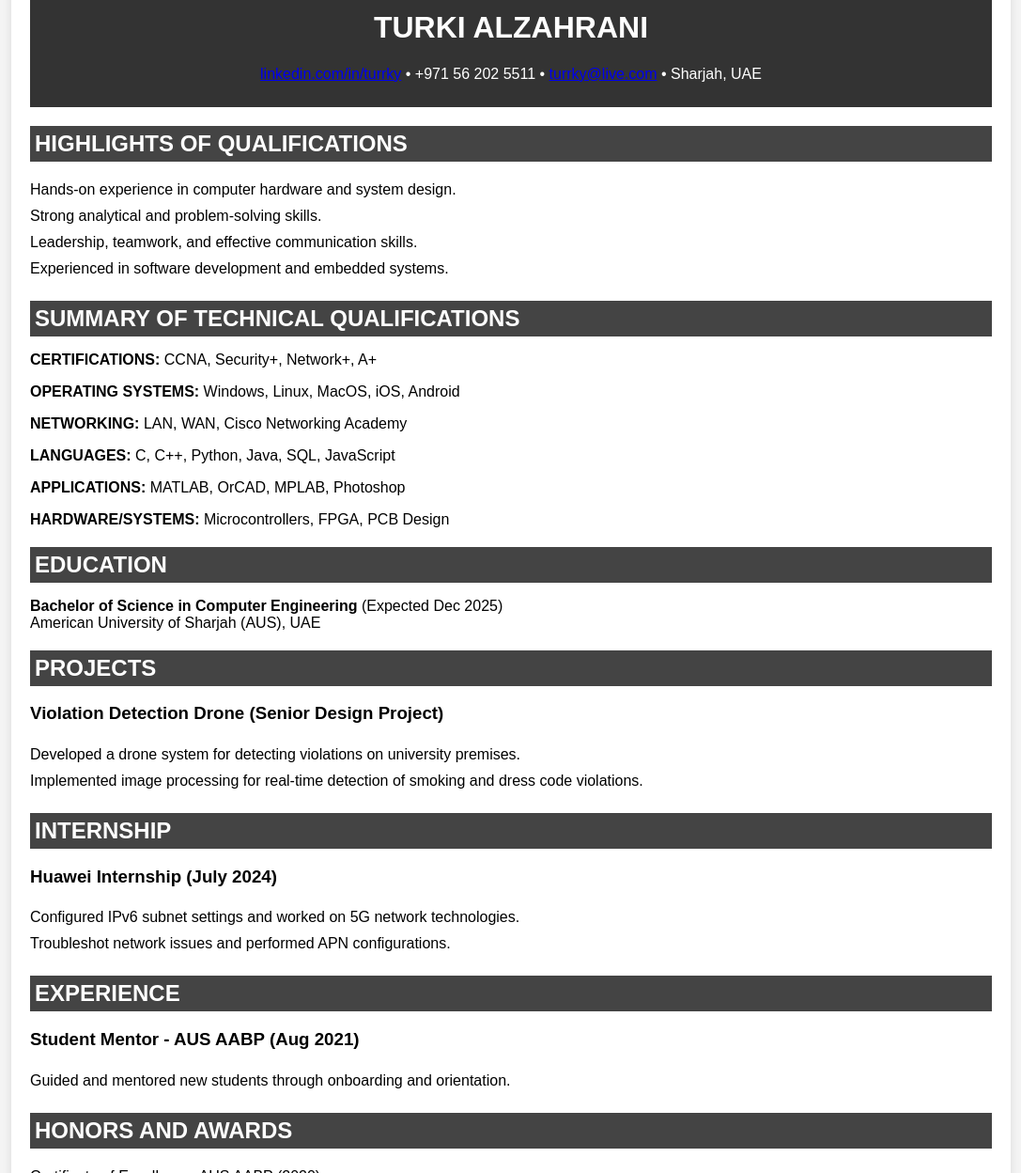
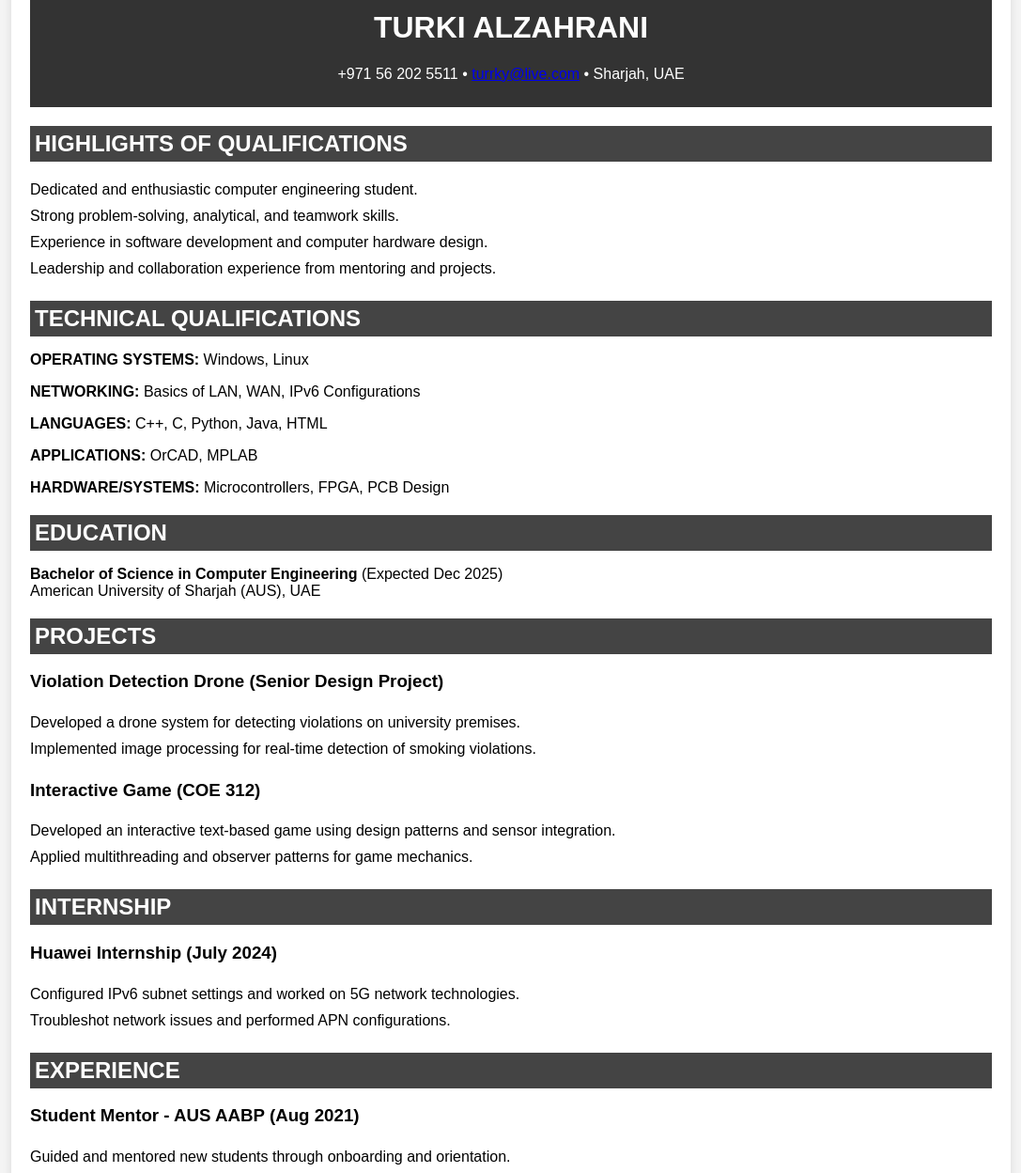
Before and after one commit to Turki-R35/node-js-azure, a website: page client/index.html in a window 1280 px wide. Shown: the part 40-1288 px from the top of the page at 94% size, without its empty margins (96-1183 px from the left). Drawn offline with Linux system fonts and the light colour scheme.

Commit message:
Update index.html

```diff
--- a/client/index.html
+++ b/client/index.html
@@ -1,7 +1,7 @@
 <!DOCTYPE html>
 <html lang="en">
 <head>
-    <meta charset="utf-8">
+    <meta charset="UTF-8">
     <meta name="viewport" content="width=device-width, initial-scale=1.0">
     <title>Turki Alzahrani - Resume</title>
     <link rel="stylesheet" href="index.css">
@@ -10,30 +10,25 @@
     <div class="container">
         <header>
             <h1 class="name">TURKI ALZAHRANI</h1>
-            <p class="contact">
-                <a href="https://www.linkedin.com/in/turrky">linkedin.com/in/turrky</a> •
-                +971 56 202 5511 •
-                <a href="mailto:turrky@live.com">turrky@live.com</a> • Sharjah, UAE
-            </p>
+            <p class="contact">+971 56 202 5511 • <a href="mailto:turrky@live.com">turrky@live.com</a> • Sharjah, UAE</p>
         </header>
 
-        <section>
+        <nav>
             <h2>HIGHLIGHTS OF QUALIFICATIONS</h2>
             <ul>
-                <li>Hands-on experience in computer hardware and system design.</li>
-                <li>Strong analytical and problem-solving skills.</li>
-                <li>Leadership, teamwork, and effective communication skills.</li>
-                <li>Experienced in software development and embedded systems.</li>
+                <li>Dedicated and enthusiastic computer engineering student.</li>
+                <li>Strong problem-solving, analytical, and teamwork skills.</li>
+                <li>Experience in software development and computer hardware design.</li>
+                <li>Leadership and collaboration experience from mentoring and projects.</li>
             </ul>
-        </section>
+        </nav>
 
         <section>
-            <h2>SUMMARY OF TECHNICAL QUALIFICATIONS</h2>
-            <p><strong>CERTIFICATIONS:</strong> CCNA, Security+, Network+, A+</p>
-            <p><strong>OPERATING SYSTEMS:</strong> Windows, Linux, MacOS, iOS, Android</p>
-            <p><strong>NETWORKING:</strong> LAN, WAN, Cisco Networking Academy</p>
-            <p><strong>LANGUAGES:</strong> C, C++, Python, Java, SQL, JavaScript</p>
-            <p><strong>APPLICATIONS:</strong> MATLAB, OrCAD, MPLAB, Photoshop</p>
+            <h2>TECHNICAL QUALIFICATIONS</h2>
+            <p><strong>OPERATING SYSTEMS:</strong> Windows, Linux</p>
+            <p><strong>NETWORKING:</strong> Basics of LAN, WAN, IPv6 Configurations</p>
+            <p><strong>LANGUAGES:</strong> C++, C, Python, Java, HTML</p>
+            <p><strong>APPLICATIONS:</strong> OrCAD, MPLAB</p>
             <p><strong>HARDWARE/SYSTEMS:</strong> Microcontrollers, FPGA, PCB Design</p>
         </section>
 
@@ -48,7 +43,12 @@
             <h3>Violation Detection Drone (Senior Design Project)</h3>
             <ul>
                 <li>Developed a drone system for detecting violations on university premises.</li>
-                <li>Implemented image processing for real-time detection of smoking and dress code violations.</li>
+                <li>Implemented image processing for real-time detection of smoking violations.</li>
+            </ul>
+            <h3>Interactive Game (COE 312)</h3>
+            <ul>
+                <li>Developed an interactive text-based game using design patterns and sensor integration.</li>
+                <li>Applied multithreading and observer patterns for game mechanics.</li>
             </ul>
         </section>
 
@@ -63,10 +63,12 @@
 
         <section>
             <h2>EXPERIENCE</h2>
-            <h3>Student Mentor - AUS AABP (Aug 2021)</h3>
-            <ul>
-                <li>Guided and mentored new students through onboarding and orientation.</li>
-            </ul>
+            <article>
+                <h3>Student Mentor - AUS AABP (Aug 2021)</h3>
+                <ul>
+                    <li>Guided and mentored new students through onboarding and orientation.</li>
+                </ul>
+            </article>
         </section>
 
         <section>
@@ -78,7 +80,7 @@
         </section>
 
         <section>
-            <h2>LEADERSHIP, ACTIVITIES, AND VOLUNTEER EXPERIENCE</h2>
+            <h2>LEADERSHIP & ACTIVITIES</h2>
             <ul>
                 <li>Member, Car Club (2021 – Present)</li>
                 <li>Hackathon Participant (SEF 2022, TechShip 2023)</li>
```
